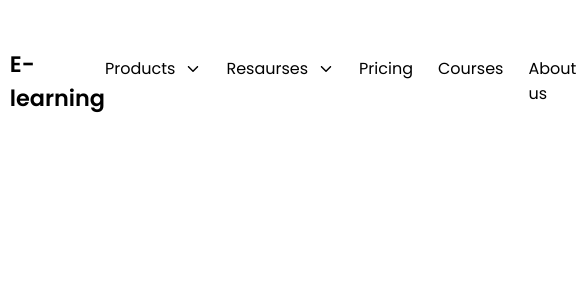
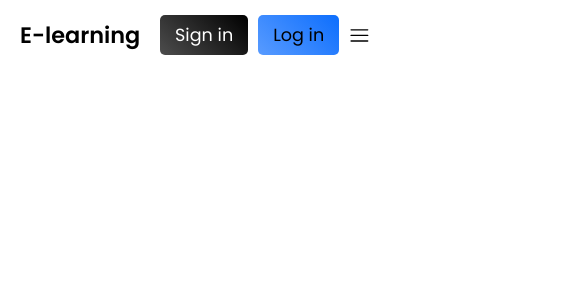
Before and after one commit to AnouarMellouk-Engineer/E-learning-Platform, a React (Vite) app: page / in a window 390 px wide. Shown: the top 300 px of the page, 585 px wide, since content can reach past the window. Built offline with nearby package versions, Linux system fonts and the light colour scheme.

Commit message:
add Responsive navbar for  Mobiles  and Tablets  devices

```diff
--- a/src/components/Button/Button.css
+++ b/src/components/Button/Button.css
@@ -6,7 +6,7 @@ button {
   cursor: pointer;
   border: none;
   transition: 0.3s;
-  margin-left: 10px;
+  margin-right: 10px;
 }
 
 button:hover {
--- a/src/components/nav/Details.jsx
+++ b/src/components/nav/Details.jsx
@@ -1,17 +1,19 @@
 import { IoIosArrowDown } from "react-icons/io";
+
 const Details = (prop) => {
   return (
     <div className="details">
-      <div className="list-item pointer">
-        <p
+      <div
+        className="list-item pointer"
         onClick={() => {
           prop.closeres();
           prop.setShowMenu(!prop.showMenu);
         }}
       >
-          {prop.title}
-        </p>
+        <p>{prop.title}</p>
+        <div className="arraw2">
           <IoIosArrowDown className={` arraw1 ${prop.showMenu && "arraw"}  `} />
+        </div>
       </div>
       <div className={`menu-details  ${!prop.showMenu && prop.title}`}>
         <p className="title-menu"> {prop.title}</p>
--- a/src/components/nav/Nav.jsx
+++ b/src/components/nav/Nav.jsx
@@ -2,10 +2,12 @@ import { useState } from "react";
 import "./nav.css";
 import Details from "./Details";
 import Button from "../Button/Button";
+import { RxHamburgerMenu } from "react-icons/rx";
 
 const Nav = () => {
   const [showres, setshowres] = useState(false);
   const [showProd, setshowProd] = useState(false);
+  const [diplayMenu, setDisplayMenu] = useState(false);
   const products = [
     { title: "Courses", description: "Comprehensive coding sourse" },
     {
@@ -32,7 +34,7 @@ const Nav = () => {
   return (
     <nav>
       <div className="logo">E-learning</div>
-      <ul>
+      <ul className={`${!diplayMenu && "hidden"}`}>
         <li>
           <Details
             title="Products"
@@ -67,6 +69,12 @@ const Nav = () => {
       <div className="buttons">
         <Button content="Sign in" color="black" />
         <Button content="Log in" color="blue" />
+        <RxHamburgerMenu
+          className="menu"
+          onClick={() => {
+            setDisplayMenu(!diplayMenu);
+          }}
+        />
       </div>
     </nav>
   );
--- a/src/components/nav/nav.css
+++ b/src/components/nav/nav.css
@@ -89,6 +89,12 @@ ul {
   opacity: 70%;
 }
 
+.arraw2 {
+  display: flex;
+  align-items: center;
+  justify-content: center;
+}
+
 .arraw1 {
   transition: 0.3s;
 }
@@ -96,3 +102,119 @@ ul {
 .arraw {
   transform: rotate(180deg);
 }
+
+.buttons {
+  display: flex;
+  align-items: center;
+}
+
+.menu {
+  font-size: 1.3rem;
+  cursor: pointer;
+  display: none;
+}
+
+@media (max-width: 860px) {
+  nav {
+    padding: 15px 20px;
+  }
+
+  .menu {
+    display: block;
+  }
+
+  ul {
+    position: absolute;
+    top: 100px;
+    left: 0;
+    width: 100%;
+    background-color: rgb(255, 255, 255);
+
+    flex-direction: column;
+    align-items: flex-start;
+    justify-content: flex-start;
+
+    gap: 0;
+  }
+
+  .hidden {
+    display: none;
+  }
+
+  li {
+    width: 100%;
+    border-bottom: 1px solid rgba(0, 0, 0, 0.199);
+  }
+
+  .pointer {
+    padding: 20px;
+    font-size: 1.3rem;
+  }
+
+  .list-item {
+    justify-content: space-between;
+    align-items: center;
+  }
+
+  .arraw2 {
+    width: 35px;
+    height: 35px;
+    background-color: rgba(0, 0, 0, 0.062);
+    border-radius: 50%;
+    transition: 0.5s;
+  }
+
+  .pointer:hover .arraw2 {
+    background-color: #0d6dfd31;
+  }
+
+  .pointer:hover {
+    color: #0d6efd;
+    background-color: #0d6dfd31;
+  }
+
+  .menu-details {
+    position: relative;
+    top: 000px;
+    padding-top: 0px;
+    width: 100%;
+    background-color: rgba(255, 255, 255, 0);
+    color: black;
+    transition: 2.3s;
+  }
+
+  .details {
+    overflow: hidden;
+
+    width: 100%;
+    display: flex;
+    flex-direction: column;
+    justify-content: flex-start;
+  }
+
+  .title-menu {
+    display: none;
+  }
+
+  .menu-container {
+    display: flex;
+    /* grid-template-columns: repeat(1, 100%); */
+    flex-direction: column;
+    /* align-items: flex-start; */
+    justify-content: flex-start;
+    gap: 00px;
+  }
+
+  .element {
+    /* border-radius: 10px; */
+    border-radius: 0px;
+    /* padding: 20px 30px; */
+    padding: 10px 20px;
+  }
+
+  .element p:first-child {
+    font-size: 1rem;
+    margin-bottom: 10px;
+    opacity: 90%;
+  }
+}
--- a/src/pages/App/App.css
+++ b/src/pages/App/App.css
@@ -10,3 +10,9 @@
   width: 95%;
   margin: auto;
 }
+
+@media (max-width: 860px) {
+  .container {
+    width: 100%;
+  }
+}
```
Lines whose indentation alone changed are shown as unchanged.
